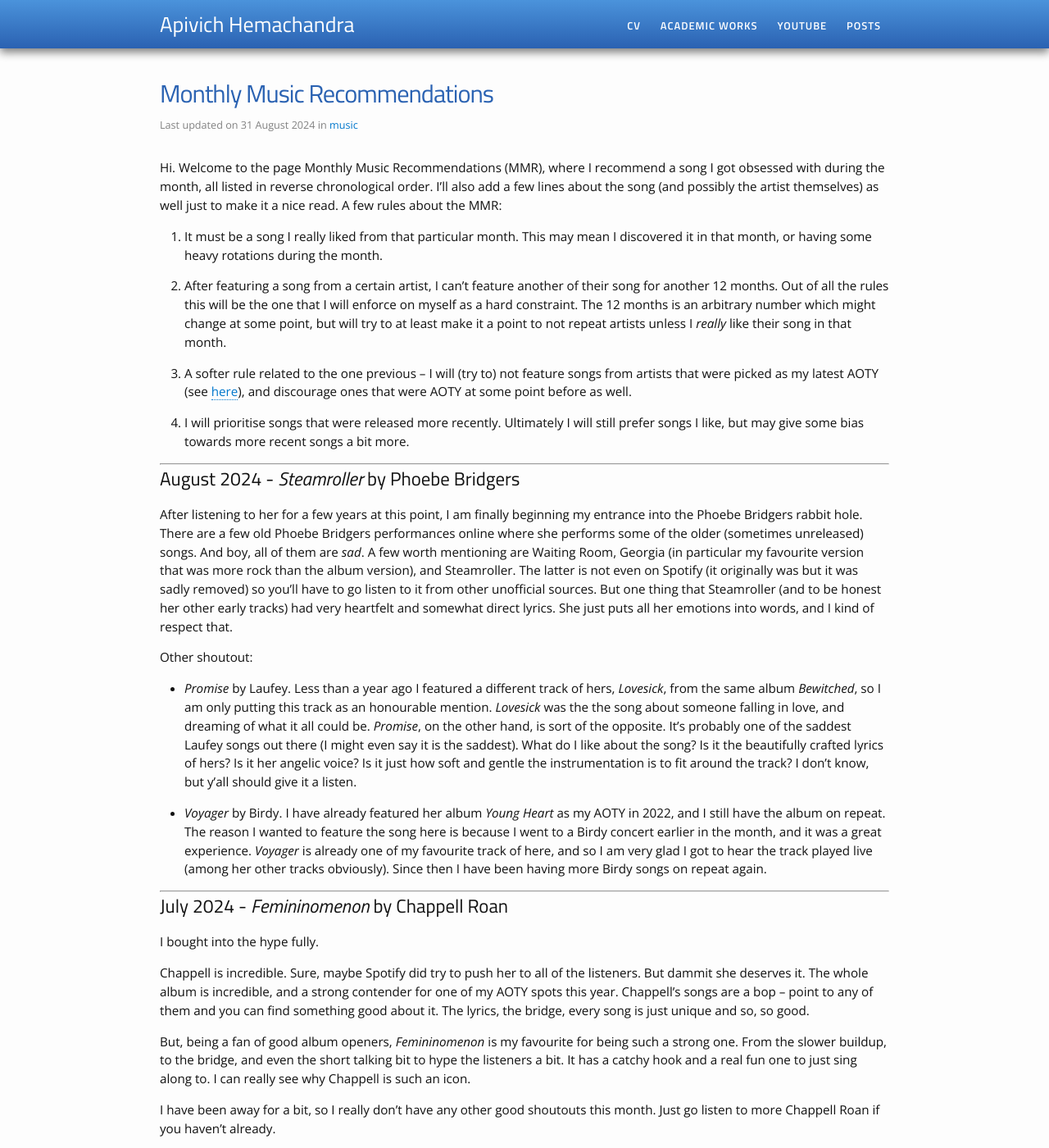
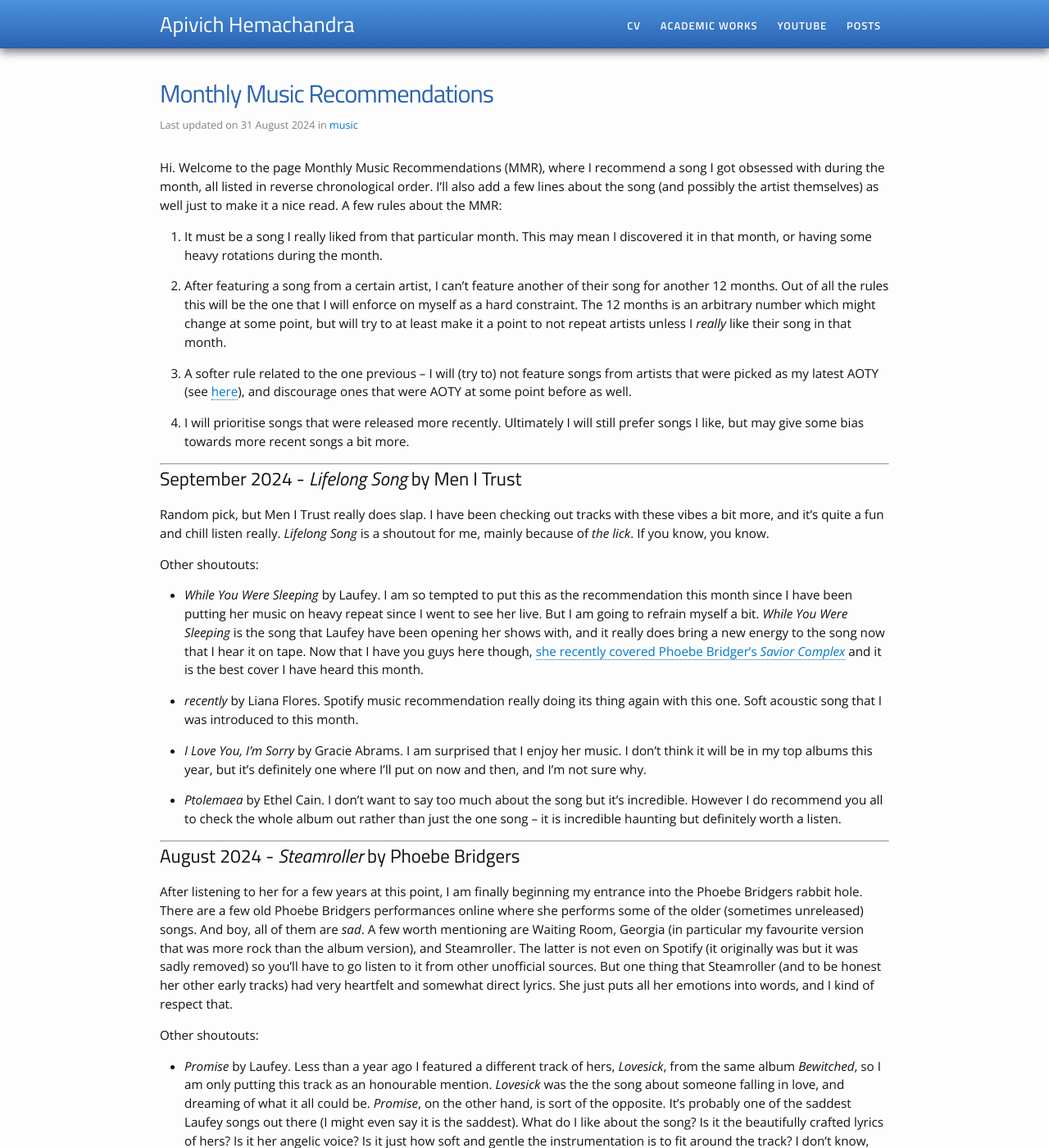
Before and after one commit to apivich-h/apivich-h.github.io, a Jekyll site: the page built from _posts/music/2000-01-01-monthly-music-recs.md, in a window 1280 px wide and 1400 px high. Shown: the whole window at 82% size. Built offline with Jekyll 4.4.1, drawn with Linux system fonts in a browser that asks for light colours.

Commit message:
Update 2000-01-01-monthly-music-recs.md

```diff
--- a/_posts/music/2000-01-01-monthly-music-recs.md
+++ b/_posts/music/2000-01-01-monthly-music-recs.md
@@ -17,11 +17,27 @@ Hi. Welcome to the page Monthly Music Recommendations (MMR), where I recommend a
 
 ---
 
+## September 2024 - _Lifelong Song_ by Men I Trust
+
+Random pick, but Men I Trust really does slap. I have been checking out tracks with these vibes a bit more, and it's quite a fun and chill listen really. _Lifelong Song_ is a shoutout for me, mainly because of _the lick_. If you know, you know.
+
+Other shoutouts:
+
+- _While You Were Sleeping_ by Laufey. I am so tempted to put this as the recommendation this month since I have been putting her music on heavy repeat since I went to see her live. But I am going to refrain myself a bit. _While You Were Sleeping_ is the song that Laufey have been opening her shows with, and it really does bring a new energy to the song now that I hear it on tape. Now that I have you guys here though, [she recently covered Phoebe Bridger's _Savior Complex_](https://youtu.be/_v_cwLmeuY4) and it is the best cover I have heard this month.
+
+- _recently_ by Liana Flores. Spotify music recommendation really doing its thing again with this one. Soft acoustic song that I was introduced to this month.
+
+- _I Love You, I'm Sorry_ by Gracie Abrams. I am surprised that I enjoy her music. I don't think it will be in my top albums this year, but it's definitely one where I'll put on now and then, and I'm not sure why.
+
+- _Ptolemaea_ by Ethel Cain. I don't want to say too much about the song but it's incredible. However I do recommend you all to check the whole album out rather than just the one song -- it is incredible haunting but definitely worth a listen.
+
+---
+
 ## August 2024 - _Steamroller_ by Phoebe Bridgers
 
 After listening to her for a few years at this point, I am finally beginning my entrance into the Phoebe Bridgers rabbit hole. There are a few old Phoebe Bridgers performances online where she performs some of the older (sometimes unreleased) songs. And boy, all of them are _sad_. A few worth mentioning are Waiting Room, Georgia (in particular my favourite version that was more rock than the album version), and Steamroller. The latter is not even on Spotify (it originally was but it was sadly removed) so you'll have to go listen to it from other unofficial sources. But one thing that Steamroller (and to be honest her other early tracks) had very heartfelt and somewhat direct lyrics. She just puts all her emotions into words, and I kind of respect that.
 
-Other shoutout:
+Other shoutouts:
 
 - _Promise_ by Laufey. Less than a year ago I featured a different track of hers, _Lovesick_, from the same album _Bewitched_, so I am only putting this track as an honourable mention. _Lovesick_ was the the song about someone falling in love, and dreaming of what it all could be. _Promise_, on the other hand, is sort of the opposite. It's probably one of the saddest Laufey songs out there (I might even say it is the saddest). What do I like about the song? Is it the beautifully crafted lyrics of hers? Is it her angelic voice? Is it just how soft and gentle the instrumentation is to fit around the track? I don't know, but y'all should give it a listen.
 
```
